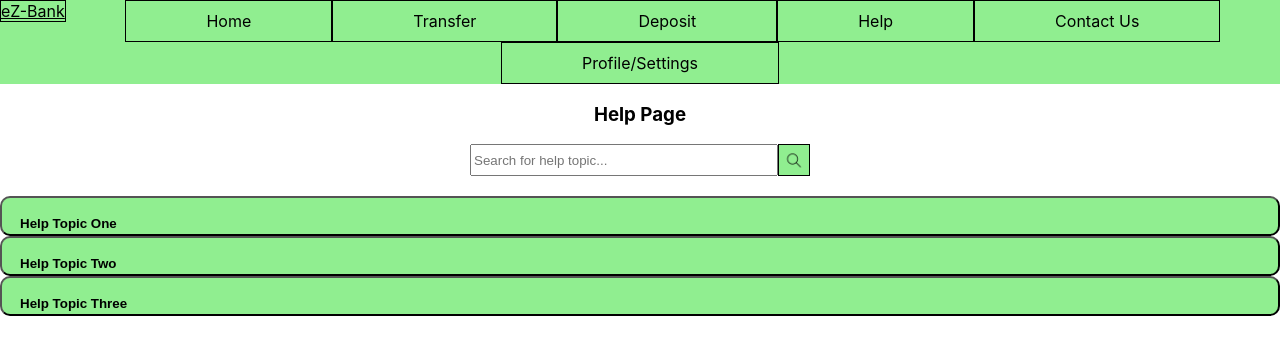
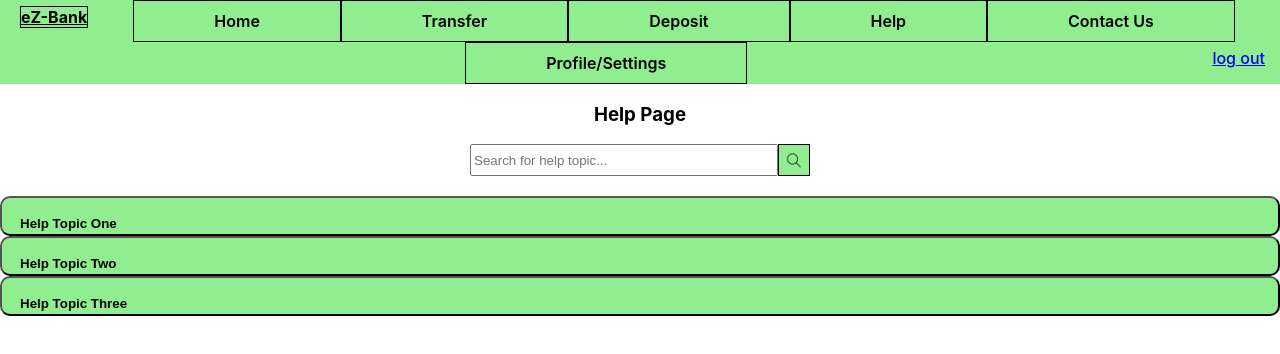
Before and after one commit to jbz6587/ezBank, a React (Create React App) app in the folder ezbank/: page /help in a window 1280 px wide. Shown: the top 354 px of the page. Built offline with nearby package versions, Linux system fonts and the light colour scheme.

Commit message:
added log out button and made navbar text darker

```diff
--- a/ezbank/src/css/sitenavbar.css
+++ b/ezbank/src/css/sitenavbar.css
@@ -7,6 +7,7 @@
 .navLink {
 	border: 1px solid;
 	color: black;
+	font-weight: 600;
 	padding: 10px 80px;
 	text-align: center;
 	text-decoration: none;
@@ -16,7 +17,17 @@
 .navLogo {
 	color: black;
 	text-align: center;
+	font-weight: 700;
 	float:left;
+	margin-top: 6px;
+	margin-left: 20px;
 	height: 20px;
 	border: 1px solid;
 }
+
+#logoutButton {
+	float: right;
+	font-weight: 500;
+	margin-top: 6px;
+	margin-right: 15px;
+}
--- a/ezbank/src/views/sitenavbar.js
+++ b/ezbank/src/views/sitenavbar.js
@@ -20,7 +20,9 @@ export default class SiteNavbar extends Component {
 						<Nav.Link className="navLink" href="/help">Help</Nav.Link>
 						<Nav.Link className="navLink" href="/contact">Contact Us</Nav.Link>
 						<Nav.Link className="navLink" href="/profile">Profile/Settings</Nav.Link>
+						<a id="logoutButton" href="/">log out</a>
 					</Nav>
+
 				</Navbar>
 			</div>
 		)
```
